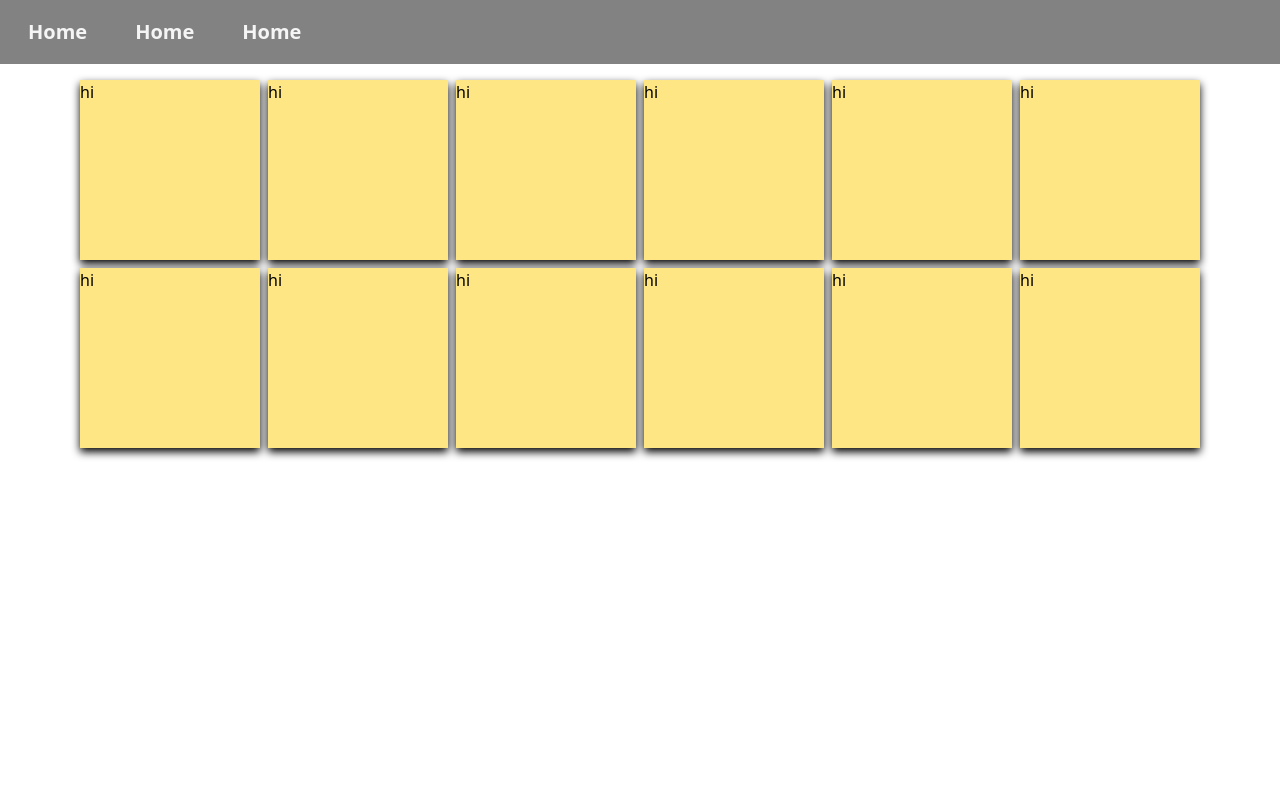
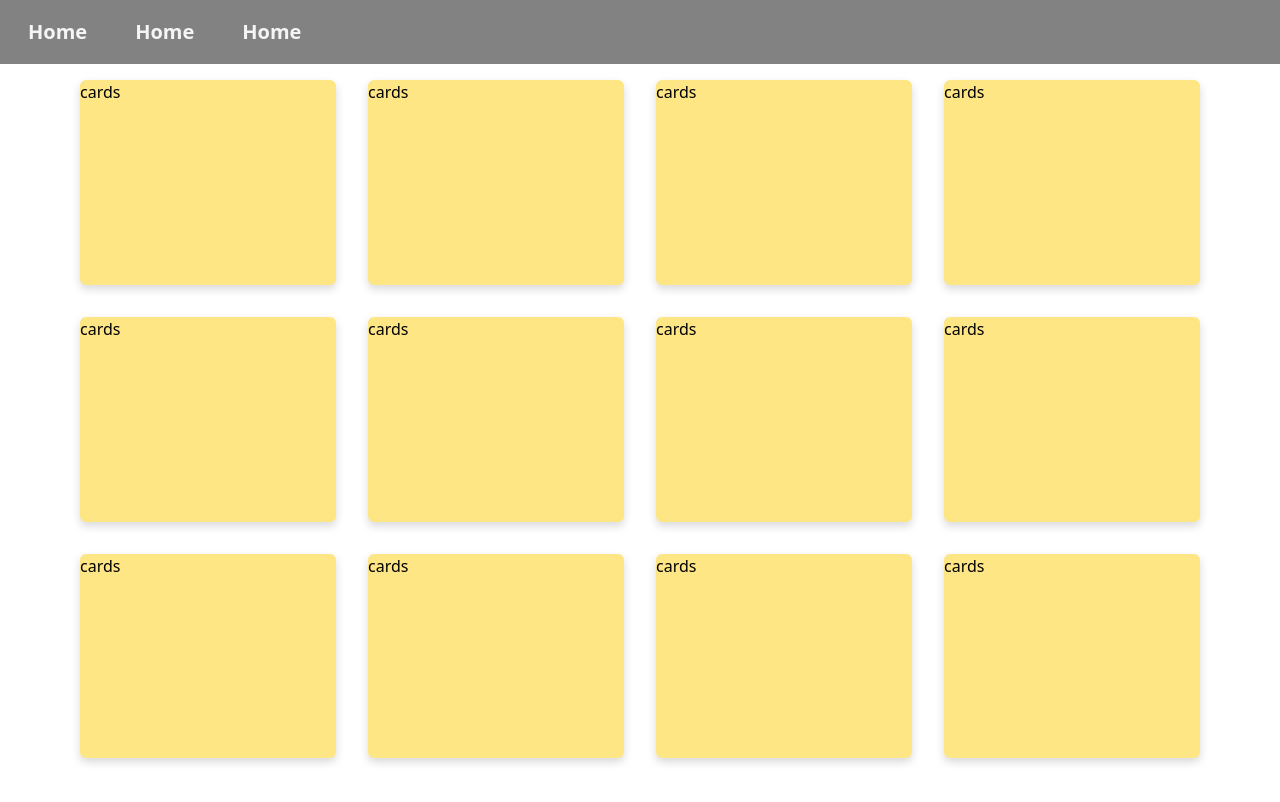
Before and after one commit to Viswajith444/crowdfunding-platform, a React (Vite) app: page / in a window 1280 px wide. Shown: the top 802 px of the page. Built offline with nearby package versions, Linux system fonts and the light colour scheme.

Commit message:
Fixed Navigation Bar

```diff
--- a/src/components/Home.jsx
+++ b/src/components/Home.jsx
@@ -1,18 +1,18 @@
 export default function Home() {
-  return (
-    <div className="grid lg:grid-cols-6 md:grid-cols-4 gap-2 *:aspect-square drop-shadow-lg drop-shadow-black mx-[5rem]">
-      <div className="bg-amber-200">hi</div>
-      <div className="bg-amber-200">hi</div>
-      <div className="bg-amber-200">hi</div>
-      <div className="bg-amber-200">hi</div>
-      <div className="bg-amber-200">hi</div>
-      <div className="bg-amber-200">hi</div>
-      <div className="bg-amber-200">hi</div>
-      <div className="bg-amber-200">hi</div>
-      <div className="bg-amber-200">hi</div>
-      <div className="bg-amber-200">hi</div>
-      <div className="bg-amber-200">hi</div>
-      <div className="bg-amber-200">hi</div>
-    </div>
-  );
+    return (
+        <div className="mx-[5rem] grid gap-8 drop-shadow-lg *:aspect-5/4 *:rounded-md sm:grid-cols-1 md:grid-cols-2 lg:grid-cols-3 xl:grid-cols-4">
+            <div className="bg-amber-200">cards</div>
+            <div className="bg-amber-200">cards</div>
+            <div className="bg-amber-200">cards</div>
+            <div className="bg-amber-200">cards</div>
+            <div className="bg-amber-200">cards</div>
+            <div className="bg-amber-200">cards</div>
+            <div className="bg-amber-200">cards</div>
+            <div className="bg-amber-200">cards</div>
+            <div className="bg-amber-200">cards</div>
+            <div className="bg-amber-200">cards</div>
+            <div className="bg-amber-200">cards</div>
+            <div className="bg-amber-200">cards</div>
+        </div>
+    );
 }
--- a/src/index.css
+++ b/src/index.css
@@ -1,6 +1,6 @@
 @import "tailwindcss";
 
-@layer components{
+@layer components {
     .navbar {
         /* @apply bg-linear-to-br/shorter  from-cyan-300  to-blue-400 ; */
         background-color: rgba(0, 0, 0, 0.492);
@@ -9,10 +9,10 @@
         height: 4rem;
         width: 100%;
         top: 0;
+        z-index: 999;
         /* background: linear-gradient(135deg, black, #5e5e5e, rgb(66, 65, 65)); */
-      }
 
-      .navbar a {
+        & a {
             font-size: medium;
             font-weight: bold;
             display: block;
@@ -21,14 +21,14 @@
             color: whitesmoke;
         }
 
-      .navbar li,
-      .navbar ul {
+        & li,
+        & ul {
             list-style: none;
             padding: 0;
             margin: 0;
         }
 
-      .navbar > ul {
+        & > ul {
             display: flex;
             width: 100%;
             height: 100%;
@@ -36,7 +36,7 @@
             justify-content: flex-start;
         }
 
-      .navbar > ul > li {
+        & > ul > li {
             display: flex;
 
             height: 100%;
@@ -47,9 +47,6 @@
 
             padding: 0 2rem;
             position: relative;
-
         }
-
-
-
     }
+}
```
Lines whose indentation alone changed are shown as unchanged.
